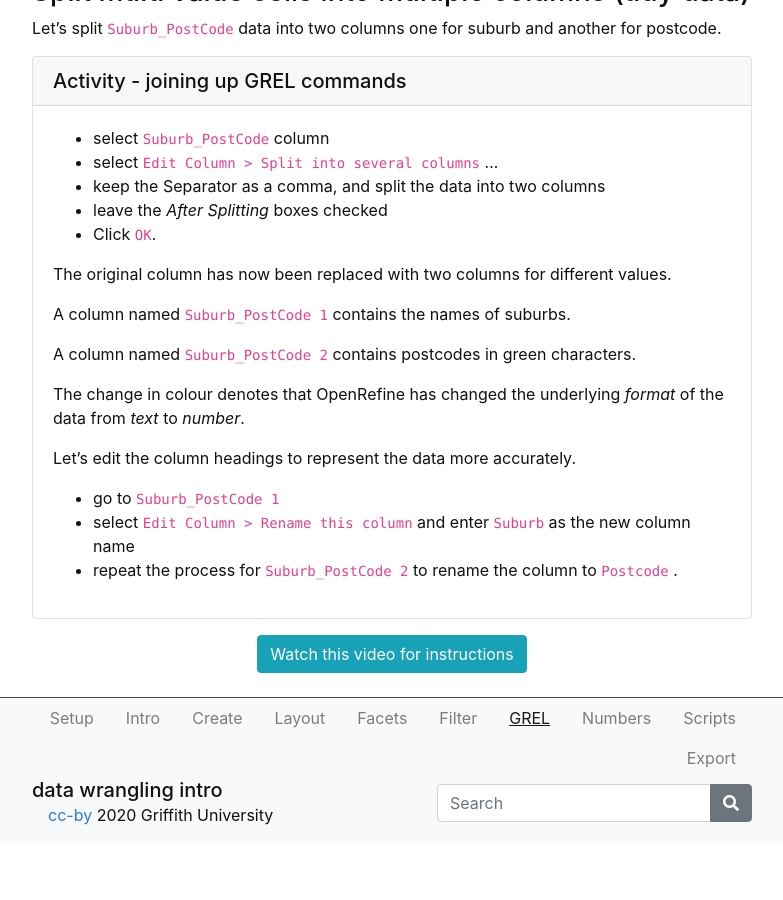
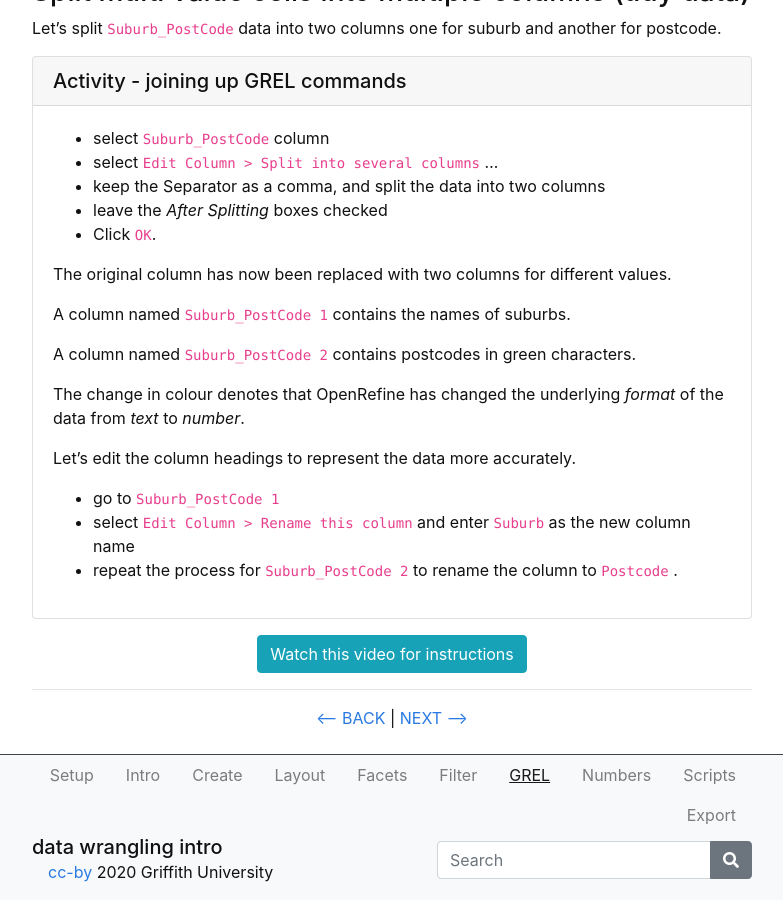
Before and after one commit to GULibrarySandbox/intro-data-wrangle, a Jekyll site: the page built from content/6-lesson.md, in a window 1280 px wide and 900 px high, scrolled down 3833 px. Shown: the whole window, without its empty margins (248-1031 px from the left). Built offline with Jekyll 4.4.1, drawn with Linux system fonts in a browser that asks for light colours; before the commit the page ends 4676 px from its top, so only the background shows below that.

Commit message:
Update 6-lesson.md
Added next and back links

```diff
--- a/content/6-lesson.md
+++ b/content/6-lesson.md
@@ -137,3 +137,11 @@ Let's edit the column headings to represent the data more accurately.
 
 
 {% include button.md text="Watch this video for instructions" link="https://vimeo.com/412605933/d8be2a9d15" color="info" %}
+
+
+-----
+
+<p align="center">
+  <a href="https://griffithunilibrary.github.io/intro-data-wrangle/content/5-lesson.html"><-- BACK</a> |
+  <a href="https://griffithunilibrary.github.io/intro-data-wrangle/content/7-lesson.html">NEXT --></a>
+</p>
```
